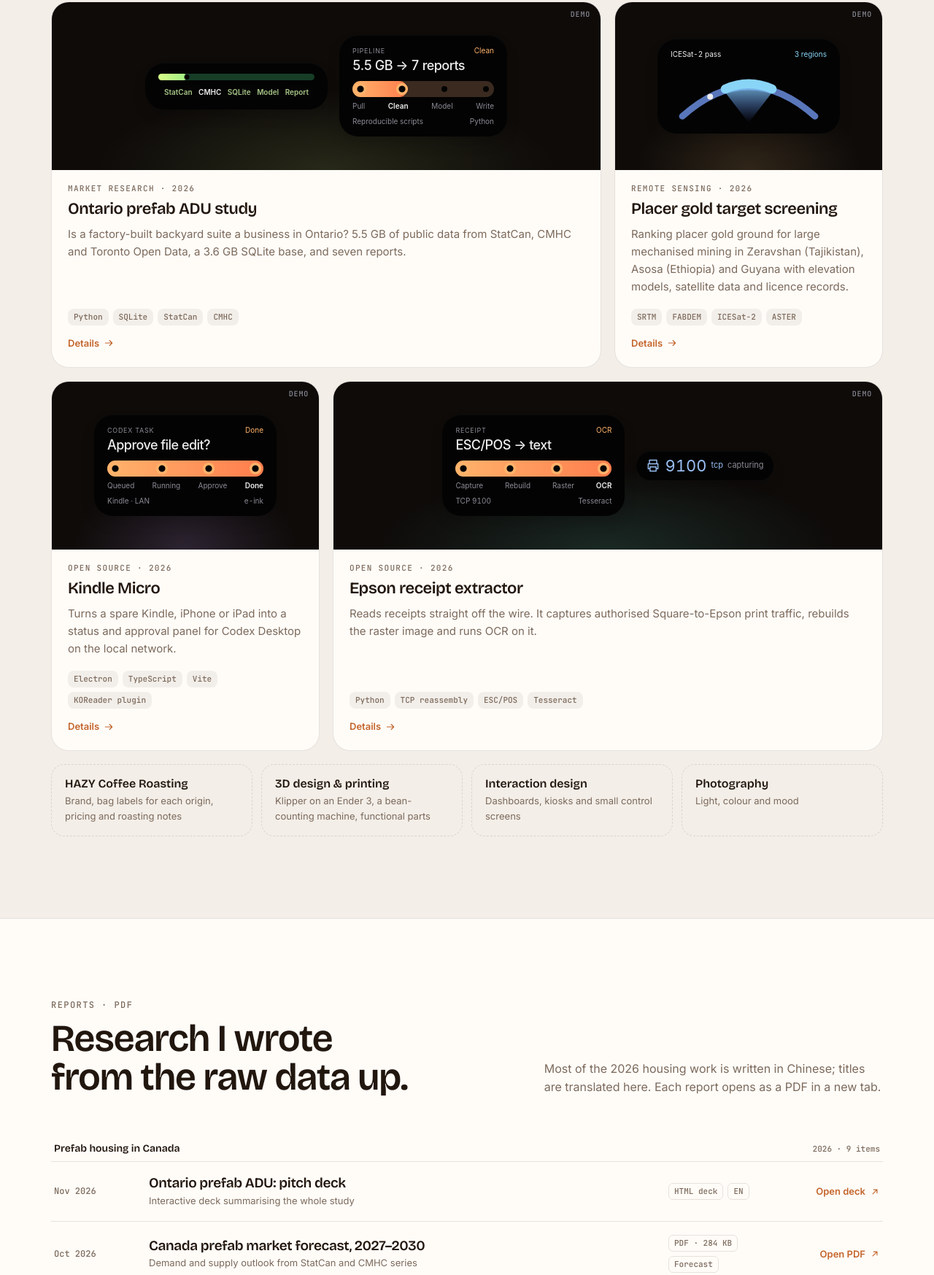
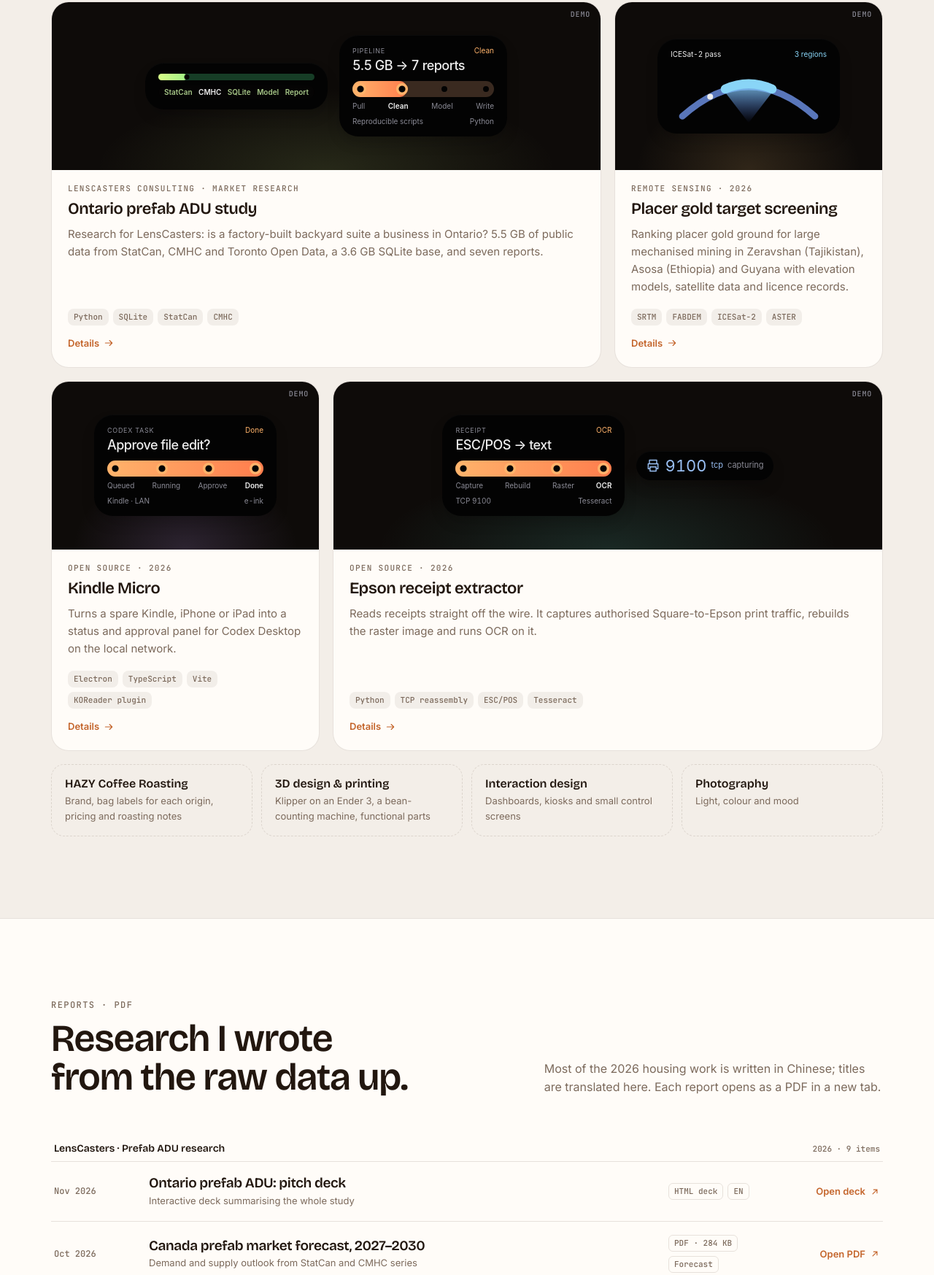
Before and after one commit to Ta1oes/Ta1oes.github.io, a plain HTML site: page v2/index.html in a window 1280 px wide. Shown: the part 4016-5763 px from the top of the page at 73% size. Drawn offline with nearby package versions, Linux system fonts and the light colour scheme.

Commit message:
Group the ADU study under LensCasters
Co-Authored-By: Claude Opus 5.5 <noreply@anthropic.com>
Claude-Session: https://claude.ai/code/session_01Nf7nH7W1d7CtxuzmQ32Tb2

```diff
--- a/v2/assets/site.js
+++ b/v2/assets/site.js
@@ -77,8 +77,8 @@
     },
     {
       id: "prefab", wide: true, cat: "research", glow: "rgb(217 255 136/.12)", link: "#reports", linkLabel: "Read the PreFab reports",
-      eyebrow: "Market research · 2026", title: "Ontario prefab ADU study",
-      blurb: "Is a factory-built backyard suite a business in Ontario? 5.5 GB of public data from StatCan, CMHC and Toronto Open Data, a 3.6 GB SQLite base, and seven reports.",
+      eyebrow: "LensCasters Consulting · market research", title: "Ontario prefab ADU study",
+      blurb: "Research for LensCasters: is a factory-built backyard suite a business in Ontario? 5.5 GB of public data from StatCan, CMHC and Toronto Open Data, a 3.6 GB SQLite base, and seven reports.",
       stack: ["Python", "SQLite", "StatCan", "CMHC", "O. Reg 299/19", "Financial model"],
       details: [
         "Reproducible scripts pull and clean the raw government data into one database.",
--- a/v2/index.html
+++ b/v2/index.html
@@ -94,7 +94,7 @@
         <p>Most of the 2026 housing work is written in Chinese; titles are translated here. Each report opens as a PDF in a new tab.</p>
       </div>
 
-      <div class="group-label"><b>Prefab housing in Canada</b><span>2026 · 9 items</span></div>
+      <div class="group-label"><b>LensCasters · Prefab ADU research</b><span>2026 · 9 items</span></div>
       <div class="ledger">
         <a class="row" href="reports/prefab-pitch/index.html" target="_blank" rel="noopener">
           <span class="date">Nov 2026</span>
@@ -220,8 +220,10 @@
             <li>Analyse clients' energy use, utility bills and household patterns to build budgets, cost forecasts and savings plans.</li>
             <li>Dashboards that track monthly energy spend, consumption trends and budget scenarios.</li>
             <li>Design and present automation plans that fit each client's budget.</li>
+            <li>Ontario prefab ADU market study: feasibility, financial model, cost breakdown, demand survey and 2027–2030 forecast built from public StatCan and CMHC data.</li>
           </ul>
           <a class="demo" href="smart-home.html">Open the Living Building demo →</a>
+          <a class="demo" href="#reports" style="margin-left:16px">See the ADU study and reports →</a>
         </li>
         <li>
           <span class="when">Mar 2024 – Mar 2025 · London, ON</span>
```
